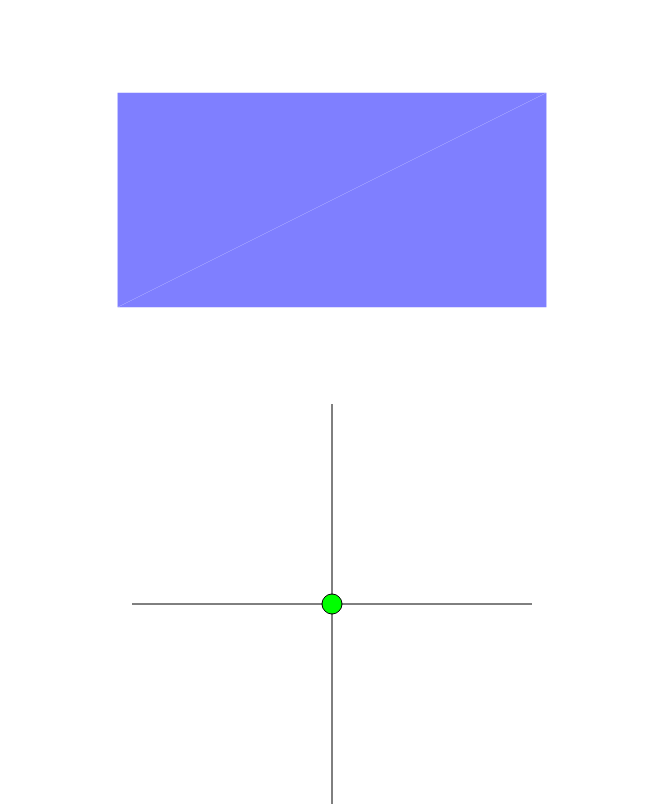
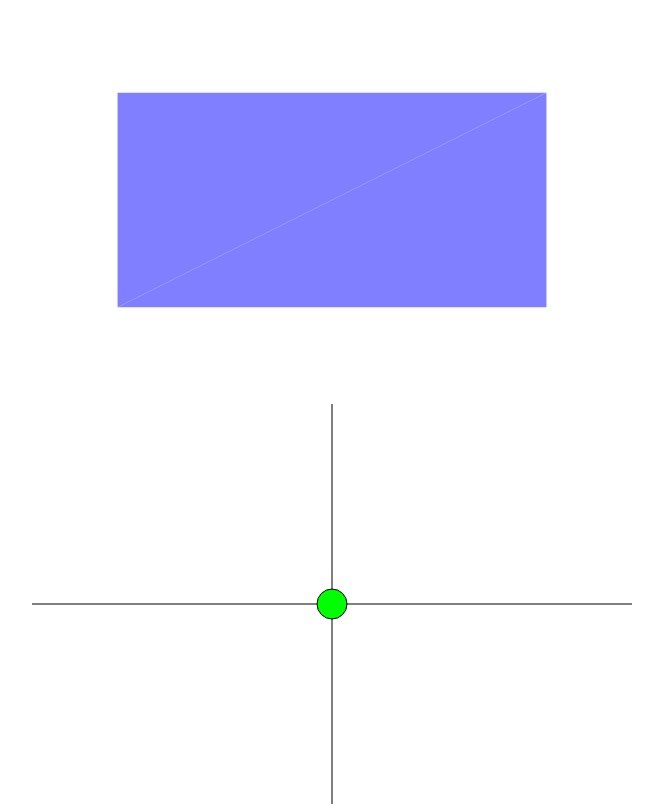
Before and after one commit to bananu7/SpiritLevel, a plain HTML site: page index.html in a window 1280 px wide. Shown: the whole page, without its empty margins (308-971 px from the left). Drawn offline with Linux system fonts and the light colour scheme.

Commit message:
Made the bottom canvas a bit more readable

```diff
--- a/index.html
+++ b/index.html
@@ -138,21 +138,6 @@
             var centerX = window.innerWidth / 2;
             var centerY = window.innerHeight / 4;
 
-            // horizontal axis
-            ctx.beginPath();
-            ctx.moveTo(centerX - 200, centerY);
-            ctx.lineTo(centerX + 200, centerY);
-            ctx.stroke();
-            // vertical axis
-            ctx.beginPath();
-            ctx.moveTo(centerX, centerY - 200);
-            ctx.lineTo(centerX, centerY + 200);
-            ctx.stroke();
-
-
-            // disp coords
-            var dispX = (mesh.rotation.y * 50) + centerX;
-            var dispY = (mesh.rotation.x * 50) + centerY;
 
             function drawCircle(x, y, radius, color) {
                 ctx.beginPath();
@@ -161,10 +146,29 @@
                 ctx.fill();
                 ctx.stroke();
             }
+            function drawLine(x, y, x2, y2, color) {
+                ctx.fillStyle = color;
+                ctx.beginPath();
+                ctx.moveTo(x, y);
+                ctx.lineTo(x2, y2);
+                ctx.stroke();
+            }
+
+
+            // horizontal axis
+            drawLine(centerX - 300, centerY, centerX + 300, centerY, 'black');
+            // vertical axis
+            drawLine(centerX, centerY - 300, centerX, centerY + 300, 'black');
+
+            // disp coords
+            var dispX = (mesh.rotation.y * 200) + centerX;
+            var dispY = (mesh.rotation.x * 200) + centerY;
 
             drawCircle(centerX, dispY, 5, 'green');
             drawCircle(dispX, centerY, 5, 'green');
-            drawCircle(dispX, dispY, 10, 'lime');
+            drawLine(centerX, dispY, dispX, dispY, 'green');
+            drawLine(dispX, centerY, dispX, dispY, 'green');
+            drawCircle(dispX, dispY, 15, 'lime');
 
 
             //ctx.lineWidth = 5;
```
